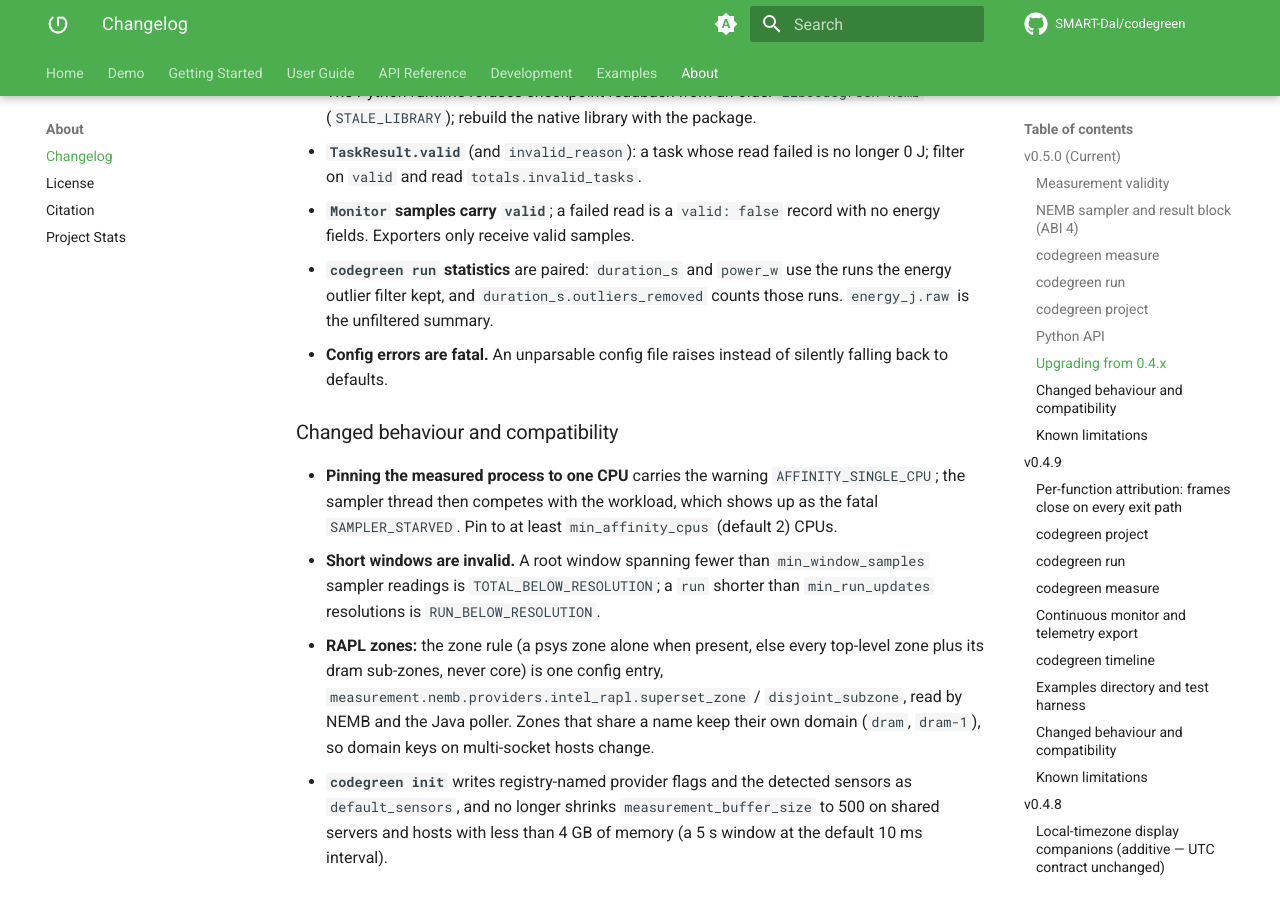
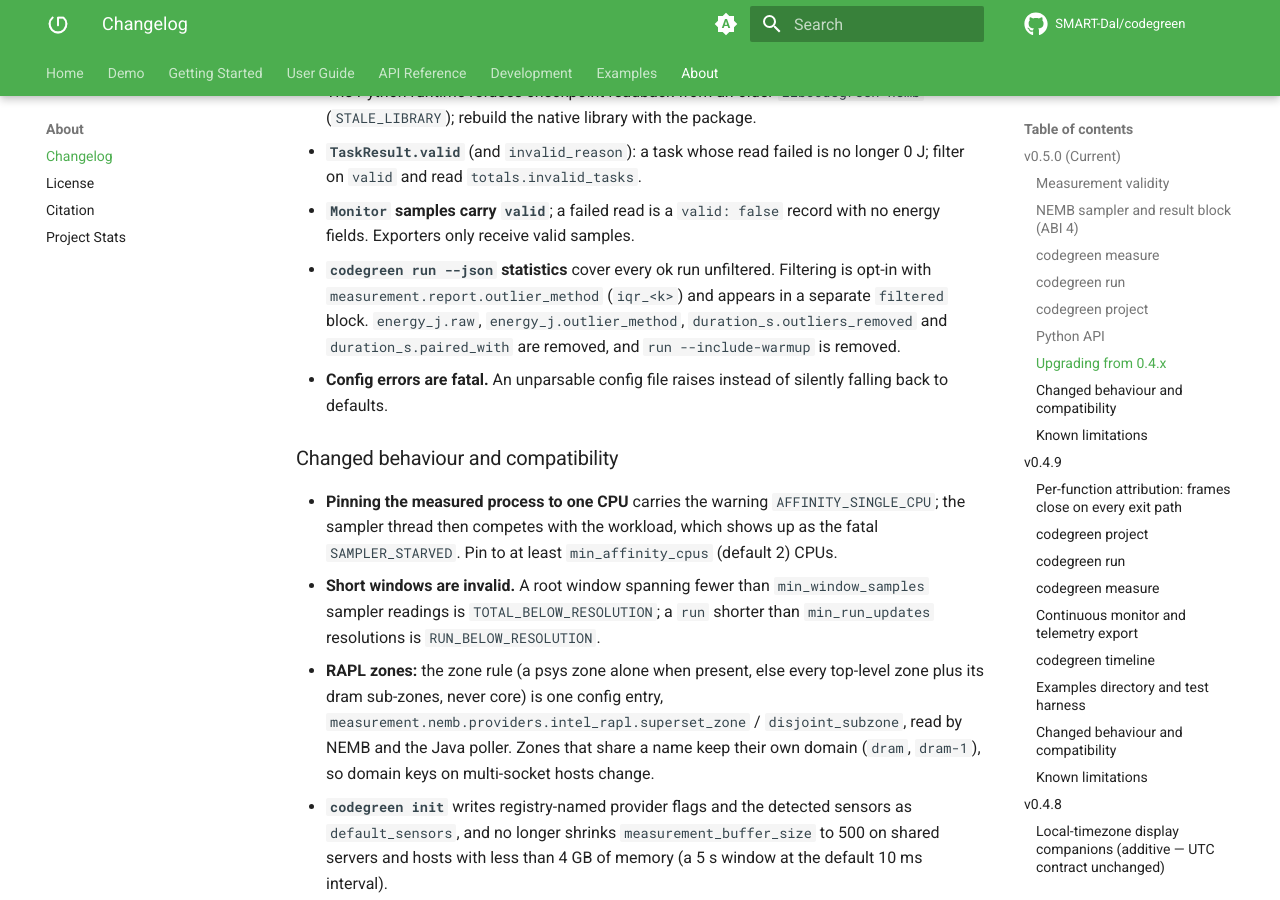
Before and after one commit to SMART-Dal/codegreen, an MkDocs documentation site: the page built from docs/website/docs/about/changelog.md, in a window 1280 px wide and 900 px high, scrolled down 5696 px. Built offline with MkDocs 1.6.1 and Material for MkDocs 9.7.7, drawn with Linux system fonts in a browser that asks for light colours; comment, search, counter and statistics services are not loaded.

Commit message:
Describe the unfiltered run statistics in the 0.4.x upgrade notes

```diff
--- a/docs/website/docs/about/changelog.md
+++ b/docs/website/docs/about/changelog.md
@@ -76,7 +76,7 @@ Every `measure`, `run` and `project` result now states whether it is a valid mea
 - **ABI 4.** The result block's markers are under `measurements` (was `checkpoints` from `nemb_get_checkpoints_json`) and carry `ri`, `clamp` and `provider_j`; `sampler` is required. The Python runtime refuses checkpoint readback from an older `libcodegreen-nemb` (`STALE_LIBRARY`); rebuild the native library with the package.
 - **`TaskResult.valid`** (and `invalid_reason`): a task whose read failed is no longer 0 J; filter on `valid` and read `totals.invalid_tasks`.
 - **`Monitor` samples carry `valid`**; a failed read is a `valid: false` record with no energy fields. Exporters only receive valid samples.
-- **`codegreen run` statistics** are paired: `duration_s` and `power_w` use the runs the energy outlier filter kept, and `duration_s.outliers_removed` counts those runs. `energy_j.raw` is the unfiltered summary.
+- **`codegreen run --json` statistics** cover every ok run unfiltered. Filtering is opt-in with `measurement.report.outlier_method` (`iqr_<k>`) and appears in a separate `filtered` block. `energy_j.raw`, `energy_j.outlier_method`, `duration_s.outliers_removed` and `duration_s.paired_with` are removed, and `run --include-warmup` is removed.
 - **Config errors are fatal.** An unparsable config file raises instead of silently falling back to defaults.
 
 ### Changed behaviour and compatibility
```
